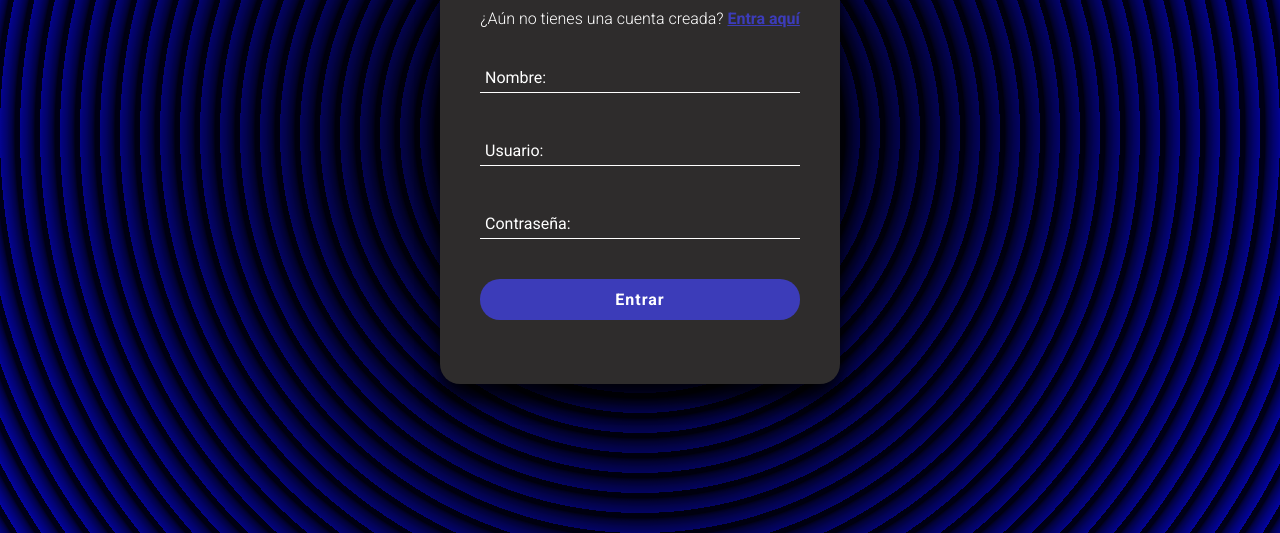
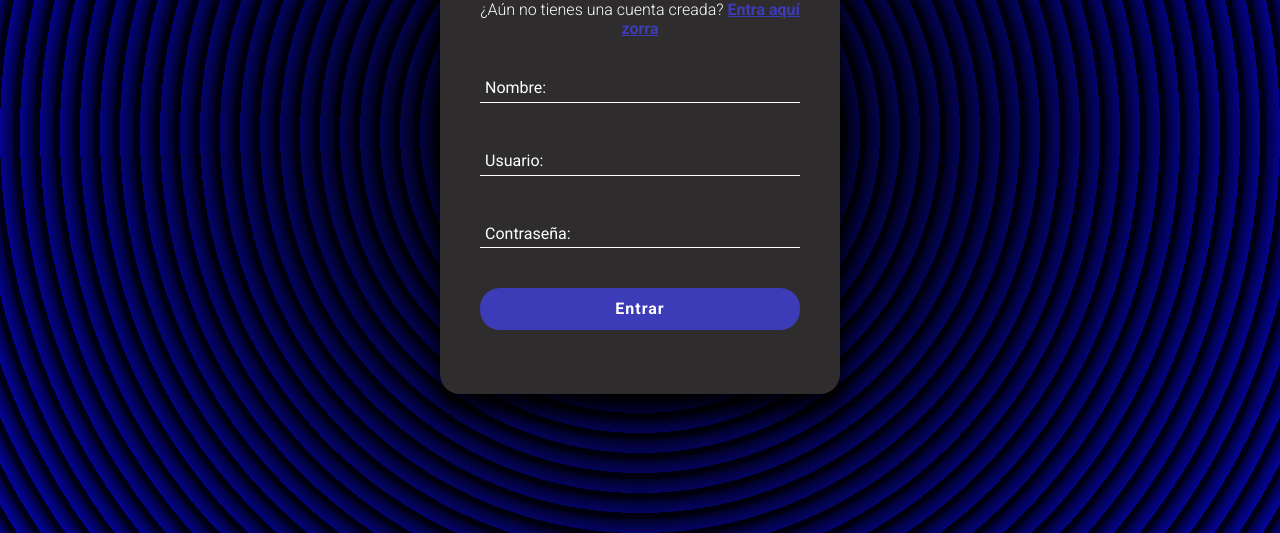
Before and after one commit to tresHermanas/Formulario, a plain HTML site: page index.html in a window 1280 px wide. Shown: the part 267-800 px from the top of the page. Drawn offline with Linux system fonts and the light colour scheme.

Commit message:
modificado

```diff
--- a/index.html
+++ b/index.html
@@ -11,7 +11,7 @@
 
     <form class="form">
         <h2 class="form_title">Inicia Sesiónn</h2>
-        <p class="form_parrafo">¿Aún no tienes una cuenta creada? <a href="#" class="form_link">Entra aquí</a></p>
+        <p class="form_parrafo">¿Aún no tienes una cuenta creada? <a href="#" class="form_link">Entra aquí zorra</a></p>
         <div class="content_form">
             <div class="form_group">
                 <input type="text" id="name" class="form_input" placeholder=" ">
```
